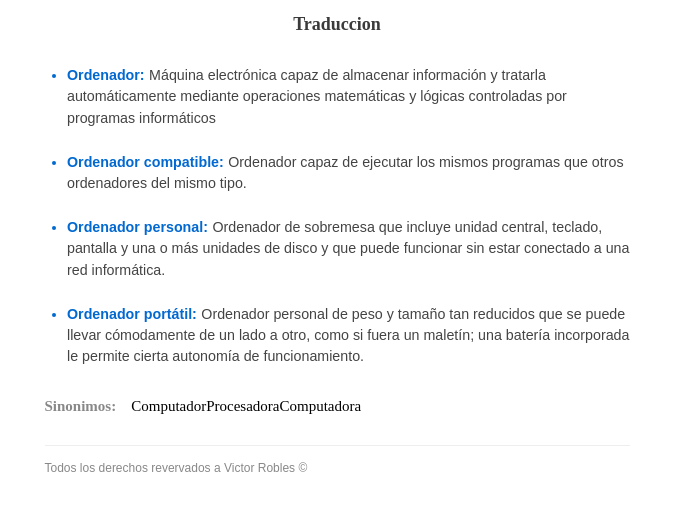
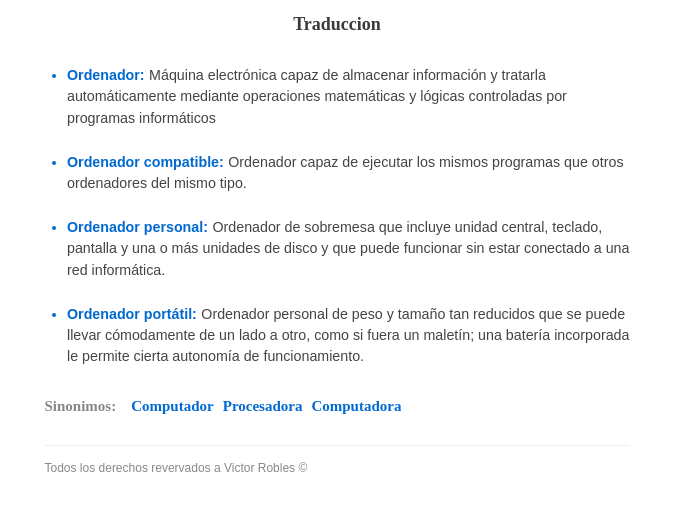
Before and after one commit to Isabela2701/Web-Taller2.2_Zambrano_Lopez_36632, a plain HTML site: page index.html in a window 1280 px wide. Shown: the part 253-764 px from the top of the page, without its empty margins (303-976 px from the left). Drawn offline with Linux system fonts and the light colour scheme; files that its build step writes are made by us from their sources; files whose address does not match are found by name.

Commit message:
commit 16
color palabras antes de footer

```diff
--- a/estilos.css
+++ b/estilos.css
@@ -229,3 +229,9 @@ html {
     font-weight: 700;
     margin-right: 1rem;
 }
+
+.sinonimos__palabra {
+    color: #0169D1;
+    font-weight: 900;
+    margin-right: 0.6rem;
+}
```
